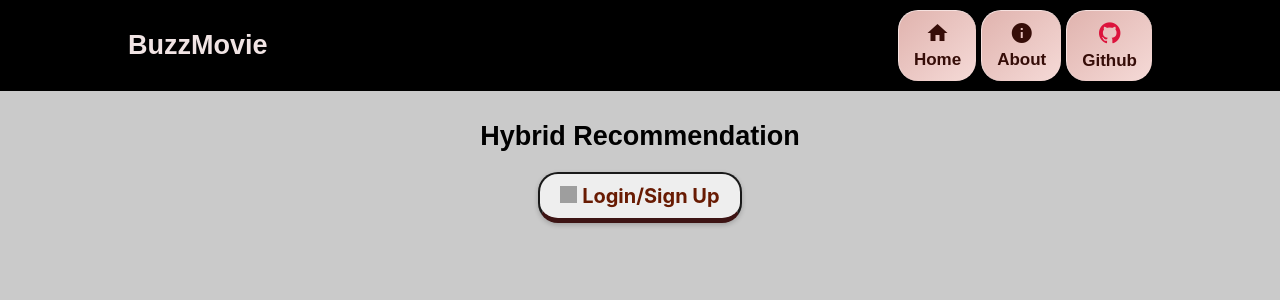
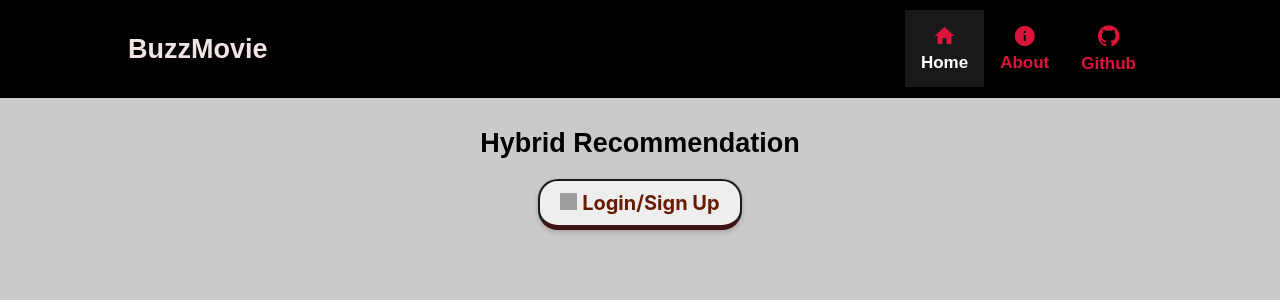
Before and after one commit to gouravkhator/FYP_web, a Flask app: page /recommend/hybrid in a window 1280 px wide. Shown: the top 300 px of the page. Run offline with Flask 2, Linux system fonts and the light colour scheme; parts of the project's set-up code (start-up, migrations or seed data) failed here and were passed over; grey boxes are pictures that could not be loaded.

Commit message:
Removed hybrid recom movies which were saved by user itself and edited navbar

```diff
--- a/app/utils/clean_dataframes.py
+++ b/app/utils/clean_dataframes.py
@@ -131,7 +131,7 @@ def generate_smd_metadata_recom():
 
         smd['cast'] = smd['cast'].apply(lambda x: [str.lower(i.replace(" ", "")) for i in x])
         smd['director'] = smd['director'].astype('str').apply(lambda x: str.lower(x.replace(" ", "")))
-        # ! ISSUE: Director should have less focus for metadata based recom
+
         smd['director'] = smd['director'].apply(lambda x: [x,x])
 
         s = smd.apply(lambda x: pd.Series(x['keywords']),axis=1).stack().reset_index(level=1, drop=True)
--- a/static/css/_nav.scss
+++ b/static/css/_nav.scss
@@ -15,61 +15,40 @@ nav{
         font-weight: 600;
     }
 
-    ul{
-        display: flex;
-        justify-content: space-evenly;
+    .navbar{
+        color: crimson;
     }
 
-    ul li{
-        margin-right: 5px;
-        height: inherit;
+    .topnav {
+        overflow: hidden;
+        background-color: var(--primary_font_color);
+        font-weight: bold;
       }
 
-    ul li:last-child{
-        margin-right: 0px;
+    .topnav a {
+        float: left;
+        display: block;
+        color: crimson;
+        text-align: center;
+        padding: 14px 16px;
+        text-decoration: none;
+        font-size: 17px;
       }
 
-    ul a{
-        display: block;
-        height: 100%;
-
-        color: var(--nav_link_color);
-        background: var(--nav_link_bg_color);
-        padding: 10px 15px;
-        border-top: 1.5px solid var(--nav_link_border_color);
-        border-left: 1.5px solid var(--nav_link_border_color);
-
-        border-radius: 20px;
-        font-size: 1.7rem;
-        font-weight: 600;
-        text-align: center;
-
-        transition: all 0.3s cubic-bezier(0.075, 0.82, 0.165, 1);
-        will-change: color, opacity, font-weight;
-
-        &:hover, &:focus, &:active{
-            background: var(--nav_link_hover_bg);
-            color: var(--nav_link_hover_font_color);
-            font-weight: bolder;
-
-            text-shadow: $nav_shadow_color;
-            opacity: 0.9;
-        }
+    .topnav a:hover {
+        background-color: var(--primary_bg_color);
+        color: var(--primary_font_color);
       }
 
-    a#github_icon_link{
-        img#github_icon{
-            $icon_dimension: 17px;
-            width: $icon_dimension;
-            height: $icon_dimension;
-            filter: invert(90%);
+    .topnav a.active {
+        background-color: #191919;
+        color: white;
       }
-        &:hover, &:focus, &:active{
-            img#github_icon{
-                filter: invert(5%);
+
+    ul li {
+        display: inline;
     }
-        }
-    }
+
 }
 
 @media(max-width: 600px){
@@ -92,12 +71,4 @@ nav{
   nav li a{
       width: 100%;
   }
-
-    nav a#github_icon_link{
-        &::before{
-            position: relative;
-            content: 'Github ';
-            bottom: 3px;
 }
-    }
-}
--- a/static/css/main.css
+++ b/static/css/main.css
@@ -169,46 +169,33 @@ nav #nav-logo {
   font-size: 2.7rem;
   font-weight: 600;
 }
-nav ul {
-  display: flex;
-  justify-content: space-evenly;
+nav .navbar {
+  color: crimson;
+}
+nav .topnav {
+  overflow: hidden;
+  background-color: var(--primary_font_color);
+  font-weight: bold;
+}
+nav .topnav a {
+  float: left;
+  display: block;
+  color: crimson;
+  text-align: center;
+  padding: 14px 16px;
+  text-decoration: none;
+  font-size: 17px;
+}
+nav .topnav a:hover {
+  background-color: var(--primary_bg_color);
+  color: var(--primary_font_color);
+}
+nav .topnav a.active {
+  background-color: #191919;
+  color: white;
 }
 nav ul li {
-  margin-right: 5px;
-  height: inherit;
-}
-nav ul li:last-child {
-  margin-right: 0px;
-}
-nav ul a {
-  display: block;
-  height: 100%;
-  color: var(--nav_link_color);
-  background: var(--nav_link_bg_color);
-  padding: 10px 15px;
-  border-top: 1.5px solid var(--nav_link_border_color);
-  border-left: 1.5px solid var(--nav_link_border_color);
-  border-radius: 20px;
-  font-size: 1.7rem;
-  font-weight: 600;
-  text-align: center;
-  transition: all 0.3s cubic-bezier(0.075, 0.82, 0.165, 1);
-  will-change: color, opacity, font-weight;
-}
-nav ul a:hover, nav ul a:focus, nav ul a:active {
-  background: var(--nav_link_hover_bg);
-  color: var(--nav_link_hover_font_color);
-  font-weight: bolder;
-  text-shadow: 0px 5px 5px #341858;
-  opacity: 0.9;
-}
-nav a#github_icon_link img#github_icon {
-  width: 17px;
-  height: 17px;
-  filter: invert(90%);
-}
-nav a#github_icon_link:hover img#github_icon, nav a#github_icon_link:focus img#github_icon, nav a#github_icon_link:active img#github_icon {
-  filter: invert(5%);
+  display: inline;
 }
 
 @media (max-width: 600px) {
@@ -230,12 +217,6 @@ nav a#github_icon_link:hover img#github_icon, nav a#github_icon_link:focus img#g
 
   nav li a {
     width: 100%;
-  }
-
-  nav a#github_icon_link::before {
-    position: relative;
-    content: "Github ";
-    bottom: 3px;
   }
 }
 section#main-page-category {
```
Also changed, not shown: app/algos/hybrid_recom.py (+4 -3 lines), 1 other file. Lines whose indentation alone changed are shown as unchanged.
